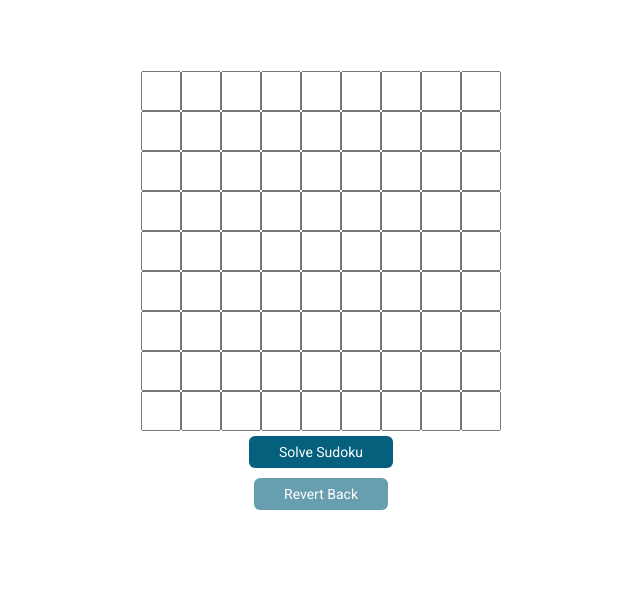
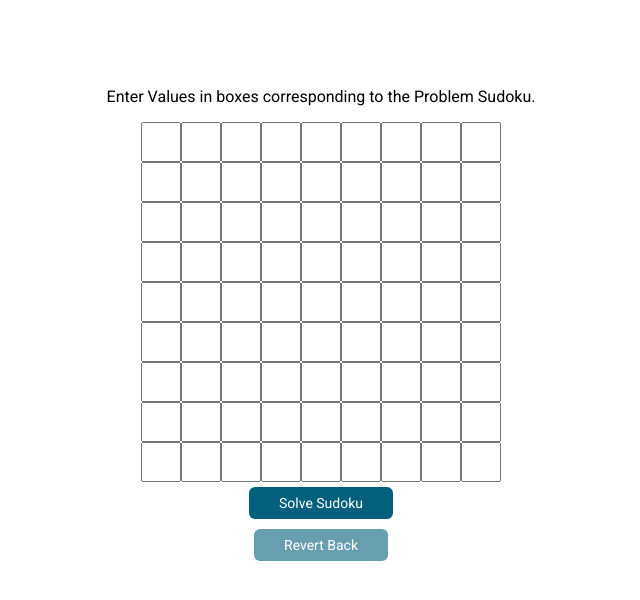
Before and after one commit to sarkardchamp/FrontendMiniProjects, a plain HTML site: page Sudoku Solver/index.html in a window 1280 px wide. Shown: the part 62-662 px from the top of the page, without its empty margins (319-959 px from the left). Drawn offline with Linux system fonts and the light colour scheme.

Commit message:
instructions added

```diff
--- a/Sudoku Solver/index.html
+++ b/Sudoku Solver/index.html
@@ -11,6 +11,7 @@
 <body>
     <h1>Sudoku Solver</h1>
     <p id="err"></p>
+    <p class="instructions">Enter Values in boxes corresponding to the Problem Sudoku.</p>
     <div class="board" id="board"></div>
     <button class="btn" id="solve" onclick="validateSudoku()">Solve Sudoku</button>
     <button class="btn" id="undo" disabled onclick="undo()">Revert Back</button>
```
